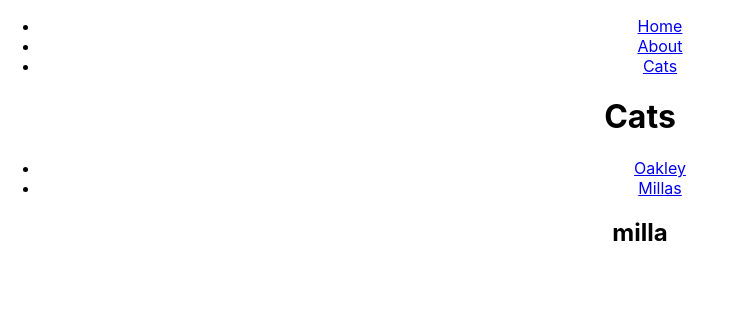
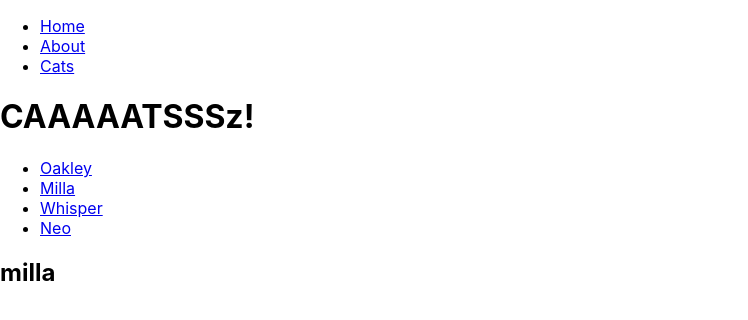
Before and after one commit to Kllicks/react-router-01, a React (Create React App) app: page /cats/milla in a window 1280 px wide. Shown: the top 320 px of the page, without its empty margins (0-748 px from the left). Built offline with nearby package versions, Linux system fonts and the light colour scheme.

Commit message:
adds a mapped list going through cat list to add the li list of cat names

```diff
--- a/src/App.js
+++ b/src/App.js
@@ -1,33 +1,61 @@
-// this.props inside of classes just props.something within a function
-
 import React, { Component } from 'react';
+import logo from './logo.svg';
 import './App.css';
 
 import {
-	BrowserRouter as Router, // watches for changes to URL
-	Route,	// Renders components based on the specific URL
-	// Link	// Changes the URL so the Router sees it
+	BrowserRouter as Router, // Watches for changes to URL
+	Route,                   // Renders components based on the specific URL
+	//Link                     // Changes the URL so the Router sees it
 } from 'react-router-dom';
 
+import NavBar from './NavBar';
 import Home from './Home';
 import About from './About';
 import Cats from './Cats';
-import NavBar from './NavBar';
 import OneCat from './OneCat';
 
-
-
 class App extends Component {
+	constructor(props) {
+		super(props);
+		this.state = {
+			// catList: [
+			//   'Oakley',
+			//   'Milla',
+			//   'Whisper',
+			//   'Neo'
+			// ],
+			catToys: {
+				'Oakley': [
+					'string',
+					'bookmarks',
+					'ice',
+					'daddy\'s face'
+				],
+				'Milla': [
+					'drool'
+				],
+				'Whisper': [
+					'string'
+				],
+				'Neo': [
+					'the couch'
+				]
+			}
+		};
+	}
 	render() {
 		return (
 			<Router>
-				<div className="App">
+				<div>
 					<NavBar />
-					{/* <Route path="/" component={NavBar}/> */}
-					<Route path="/" exact component={Home}/>
-					<Route path="/about" component={About}/>
-					<Route path="/cats/" component={Cats}/>
-					<Route path="/cats/:catName" component={OneCat}/>
+					<Route path="/" exact component={Home} />
+					<Route path="/about" component={About} />
+					<Route path="/cats" render={(props) => {
+						return <Cats catList={Object.keys(this.state.catToys)} {...props} />
+					}} />
+					<Route path="/cats/:catName" render={(props) => {
+						return <OneCat toys={this.state.catToys} {...props} />
+					}} />
 				</div>
 			</Router>
 		);
--- a/src/Cats.js
+++ b/src/Cats.js
@@ -1,17 +1,21 @@
 import React from 'react';
 import { Link } from 'react-router-dom';
 
-function Cats(props) {
+const Cats = (props) => {
+
+	const catListItems = props.catList.map(catName => {
+	return (
+		<li>
+			<Link to={`/cats/${catName}`}>{catName}</Link>
+		</li>
+	);
+	});
+
 	return (
 	<div>
-            <h1>Cats</h1>
+		<h1>CAAAAATSSSz!</h1>
 		<ul>
-                <li>
-                    <Link to="/cats/oakley">Oakley</Link>
-                </li>
-                <li>
-                    <Link to="/cats/milla">Millas</Link>
-                </li>
+			{catListItems}
 		</ul>
 	</div>
 	);
```
Lines whose indentation alone changed are shown as unchanged.
